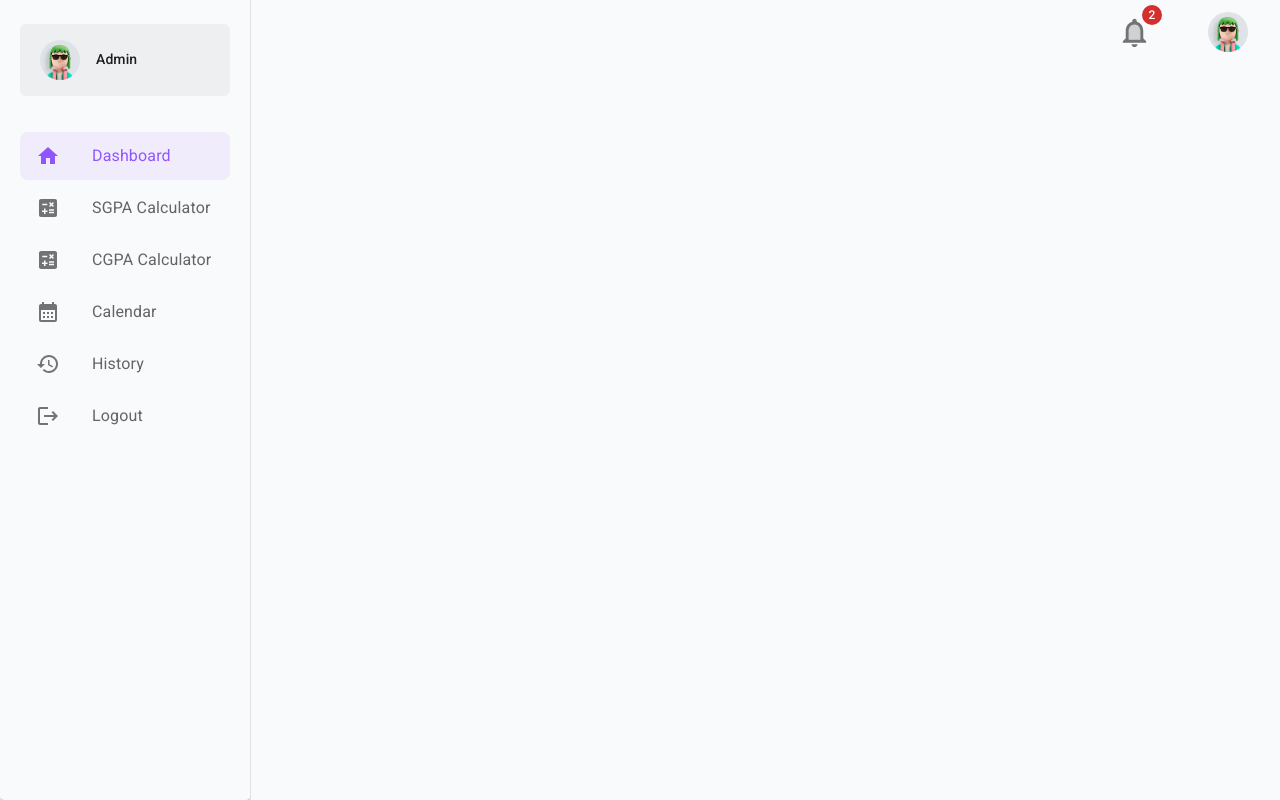
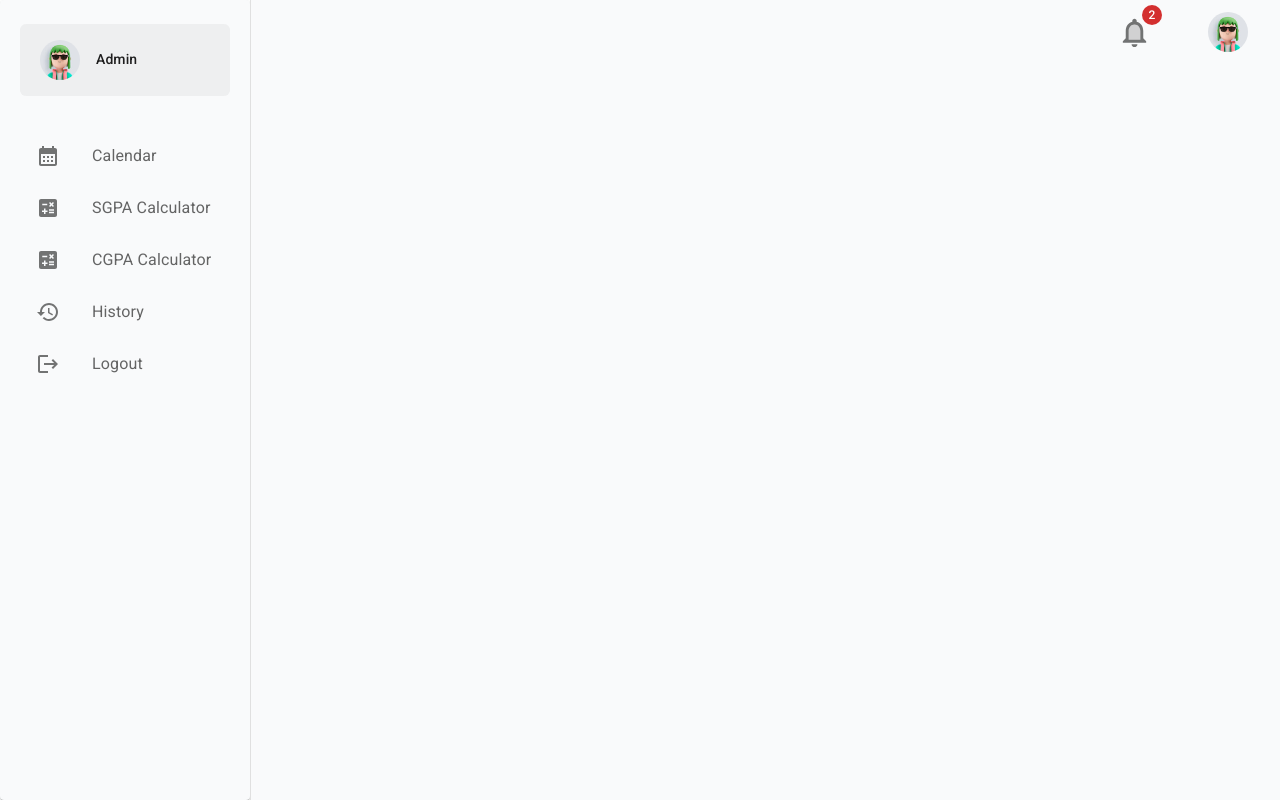
Before and after one commit to srujankumarr/Calculator-Calendar, a React (Create React App) app: page /dashboard in a window 1280 px wide. Built offline with nearby package versions, Linux system fonts and the light colour scheme; some icons are missing.

Commit message:
updated sidenavigation

```diff
--- a/src/components/Dashboard/SideNavigation.js
+++ b/src/components/Dashboard/SideNavigation.js
@@ -43,10 +43,10 @@ export default function SideNavigation() {
                 </Box>
 
                 <List sx={{ margin: '0 20px' }} >
-                    <DashboardItem curPath={curPath} name='Dashboard' icon={<HomeIcon />} link='/dashboard' />
+                    {/* <DashboardItem curPath={curPath} name='Dashboard' icon={<HomeIcon />} link='/dashboard' /> */}
+                    <DashboardItem curPath={curPath} name='Calendar' icon={<CalendarMonthIcon />} link='/dashboard/calendar' />
                     <DashboardItem curPath={curPath} name='SGPA Calculator' icon={<CalculateIcon />} link='/dashboard/sgpa-calculator' />
                     <DashboardItem curPath={curPath} name='CGPA Calculator' icon={<CalculateIcon />} link='/dashboard/cgpa-calculator' />
-                    <DashboardItem curPath={curPath} name='Calendar' icon={<CalendarMonthIcon />} link='/dashboard/calendar' />
                     <DashboardItem curPath={curPath} name='History' icon={<History />} link='/dashboard/history' />
                     <DashboardItem curPath={curPath} name='Logout' icon={<LogoutIcon />} link='/' />
                 </List>
```
